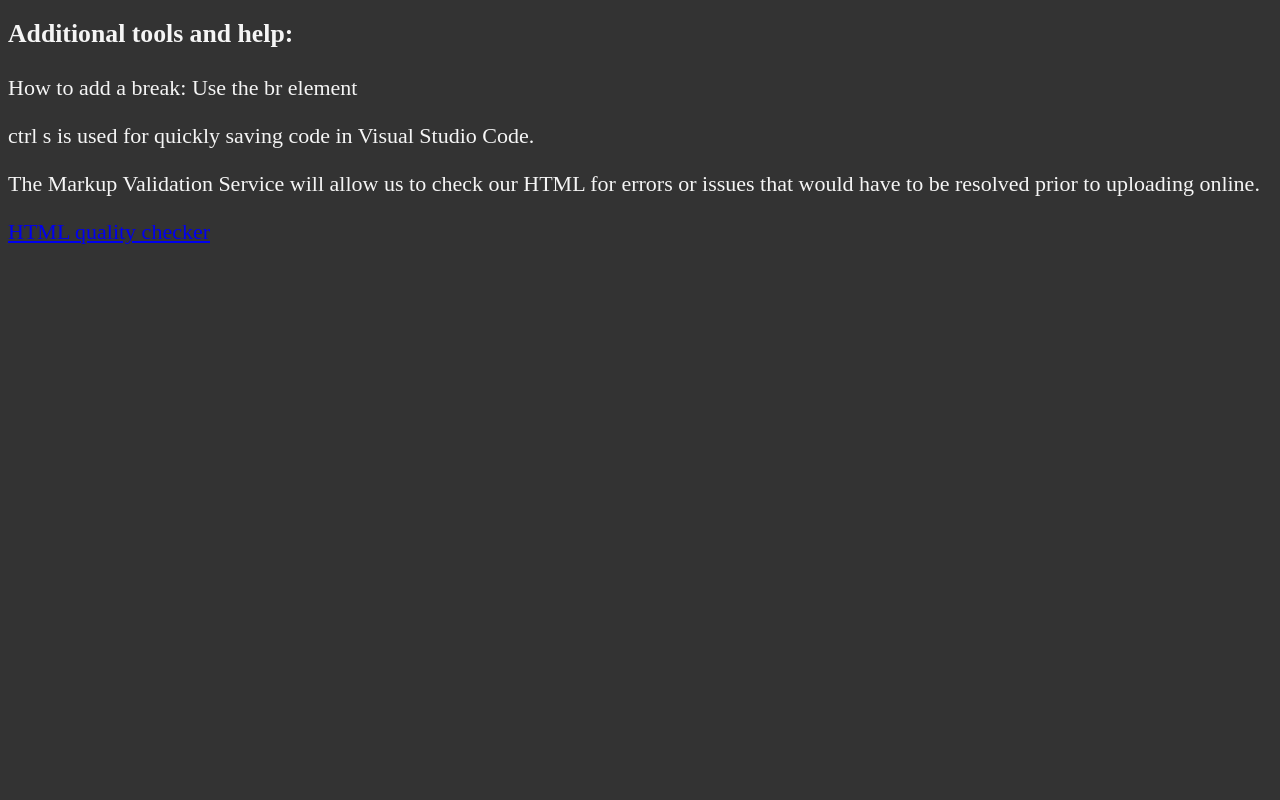
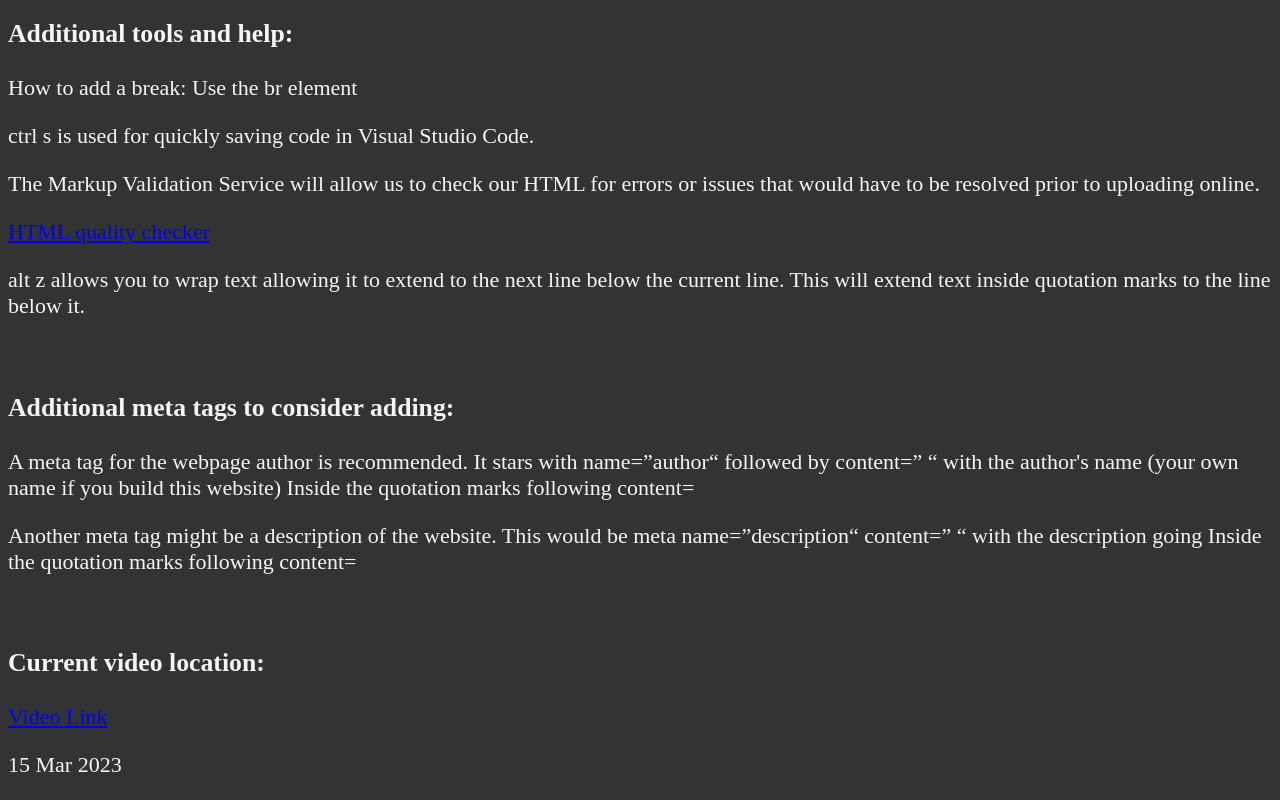
Before and after one commit to mhorandata/Basics-of-developing-websites-with-HTML, a plain HTML site: page index.html in a window 1280 px wide. Shown: the part 2523-3323 px from the top of the page. Before the commit the page ends 2776 px from the top, so only its background shows below. Drawn offline with Linux system fonts and the light colour scheme.

Commit message:
Update index.html

```diff
--- a/index.html
+++ b/index.html
@@ -3,6 +3,14 @@
 
     <head>
         <meta charset="UTF-8">
+
+        <meta name="author" content="Matthew Horan">
+
+        <meta name="description" content="Information I learned
+        about how to create a website with HTML code
+        while watching Learn HTML  Full Tutorial for Beginners (2022) on YouTube
+        https://www.youtube.com/watch?v=kUMe1FH4CHE&t=1219s">
+
         <title>Learning HTML</title>
         <style>
             html {
@@ -128,6 +136,32 @@
             uploading online.
         </p>
         <a href="https://validator.w3.org/">HTML quality checker</a>
+        <p>alt z allows you to wrap text allowing it to
+            extend to the next line below the current line.
+            This will extend text inside quotation marks to the
+            line below it.
+        </p>
+
+        <br>
+        <h3>Additional meta tags to consider adding:</h3>
+        <p>A meta tag for the webpage author is recommended.
+            It stars with name=&#8221;author&#8220; followed by
+             content=&#8221; &#8220; with the author's name
+             (your own name if you build this website) Inside
+             the quotation marks following content=
+        </p>
+        <p>Another meta tag might be a description of
+            the website. This would be
+            meta name=&#8221;description&#8220;
+            content=&#8221; &#8220; with the description going
+            Inside the quotation marks following content=
+        </p>
+
+        <br>
+        <h3>Current video location:</h3>
+        <a href="https://youtu.be/kUMe1FH4CHE?t=1329">Video Link</a>
+        <p> 15 Mar 2023</p>
+
     </body>
 
 </html>
```
